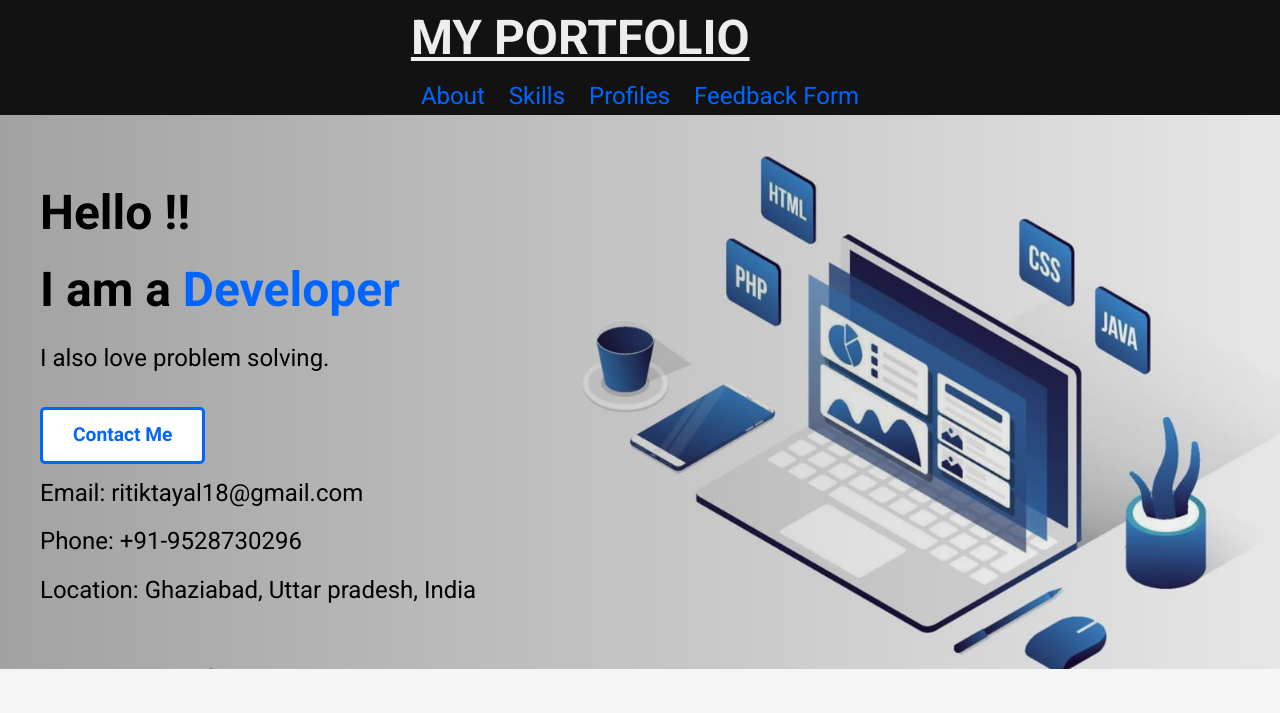
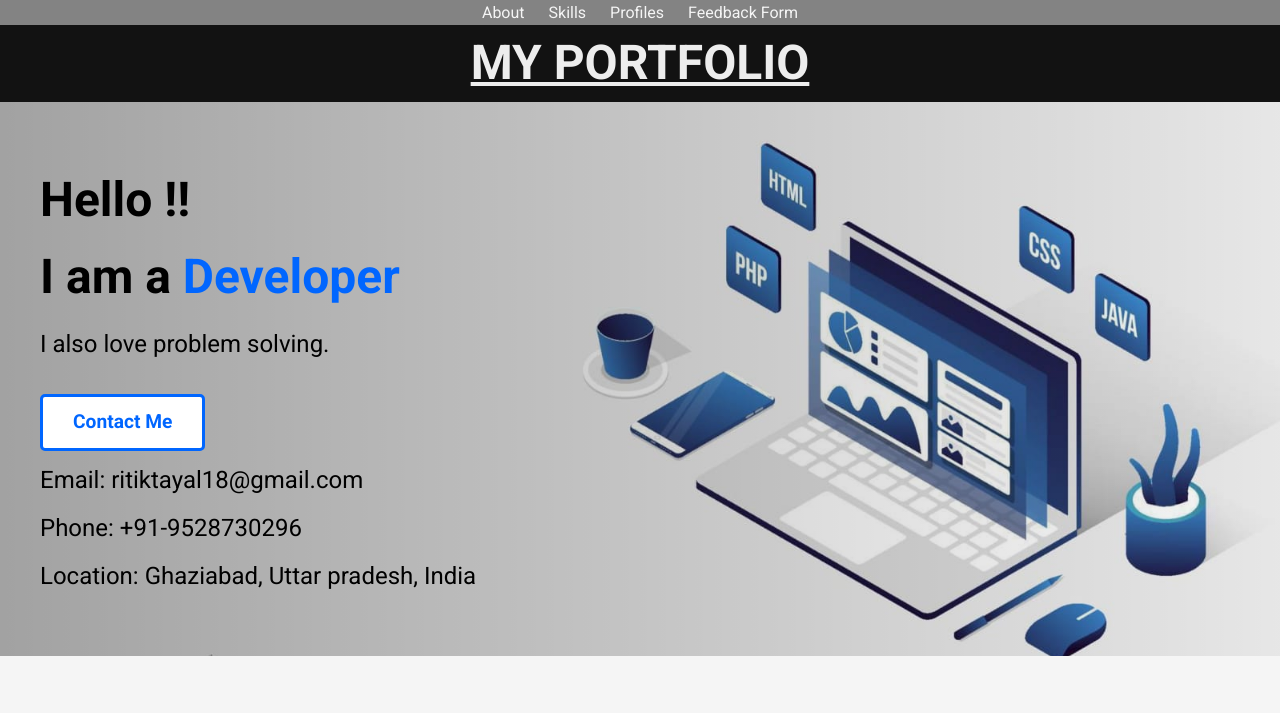
Before and after one commit to Ritik-Tayal/Portfolio, a plain HTML site: page index.html in a window 1280 px wide. Shown: the top 713 px of the page. Drawn offline with Linux system fonts and the light colour scheme.

Commit message:
FINAL COMMIT

```diff
--- a/index.html
+++ b/index.html
@@ -11,12 +11,14 @@
     <nav>
         <div class="poi" >
             <h1> MY PORTFOLIO</h1>
-            <a href="#about" >About</a>
-            <a href="#skills">Skills</a>
-            <a href="#profs" >Profiles</a>
-            <a href="#feedback" >Feedback Form</a>
-           </div>
     </nav>
+    <div class="navbar">
+        <a href="#about" >About</a>
+        <a href="#skills">Skills</a>
+        <a href="#profs" >Profiles</a>
+        <a href="#feedback" >Feedback Form</a>
+       </div>
+    </div>
     <header>
         <div class="container">
             <div class="intro">
--- a/style.css
+++ b/style.css
@@ -20,6 +20,7 @@ body{
     font-size: 3rem;
 }
 nav{
+    margin-top: 25px;
     display: flex;
     justify-content: center;
     background-color: #121212;
@@ -163,10 +164,20 @@ section{
     margin:20px;
 }
 
-.poi a{
+
+.navbar{
+    background-color: rgba(18,18,18,0.5);
+    position: fixed;
+    top:0px;
+    width: 100%;
+    text-align: center;
+}
+
+.navbar a{
     text-decoration: none;
-    font-size: 1.5rem;
-    color:#0066ff;
+    justify-content: center;
+    font-size: 1rem;
+    color:whitesmoke;
     padding: 10px;
 
 }
```
